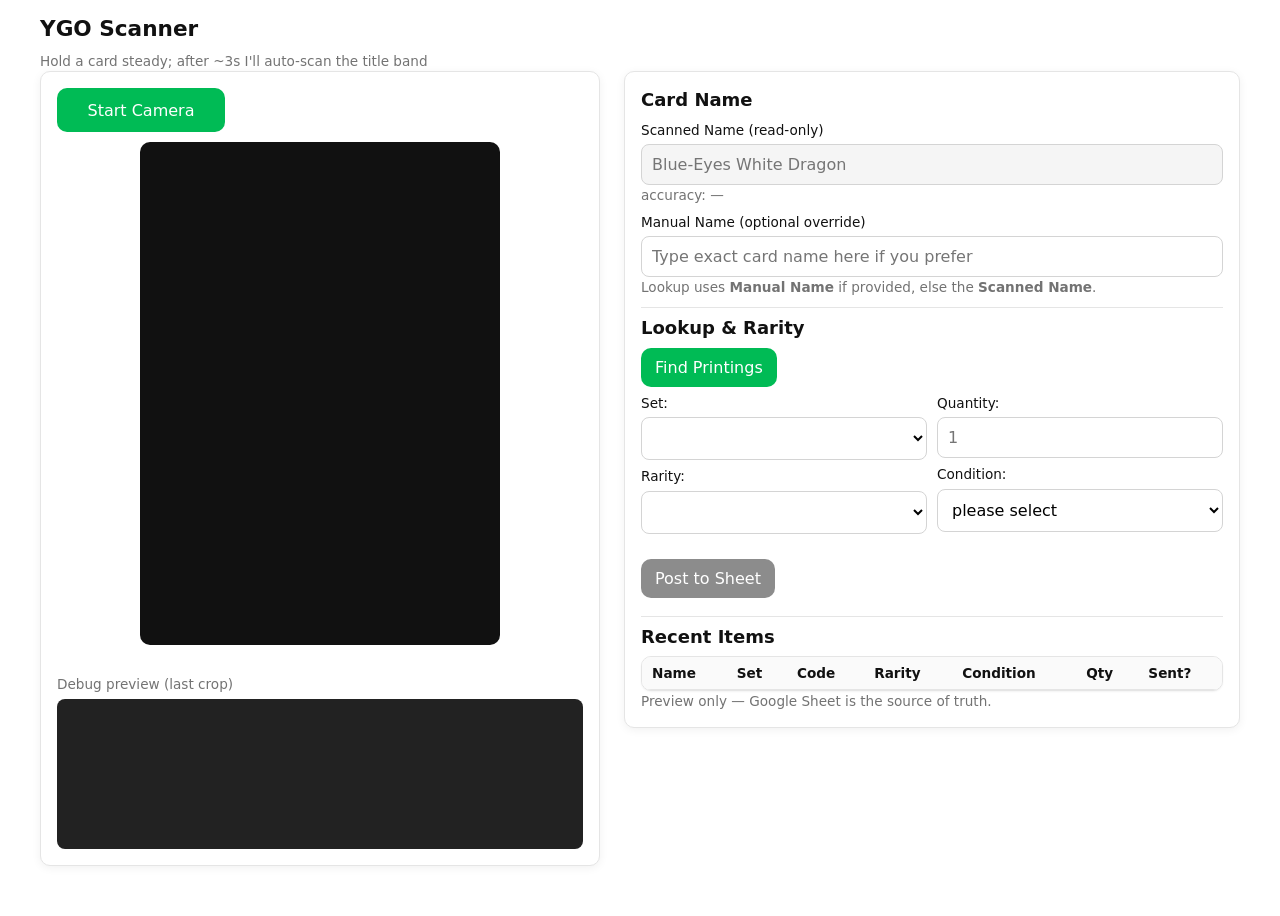
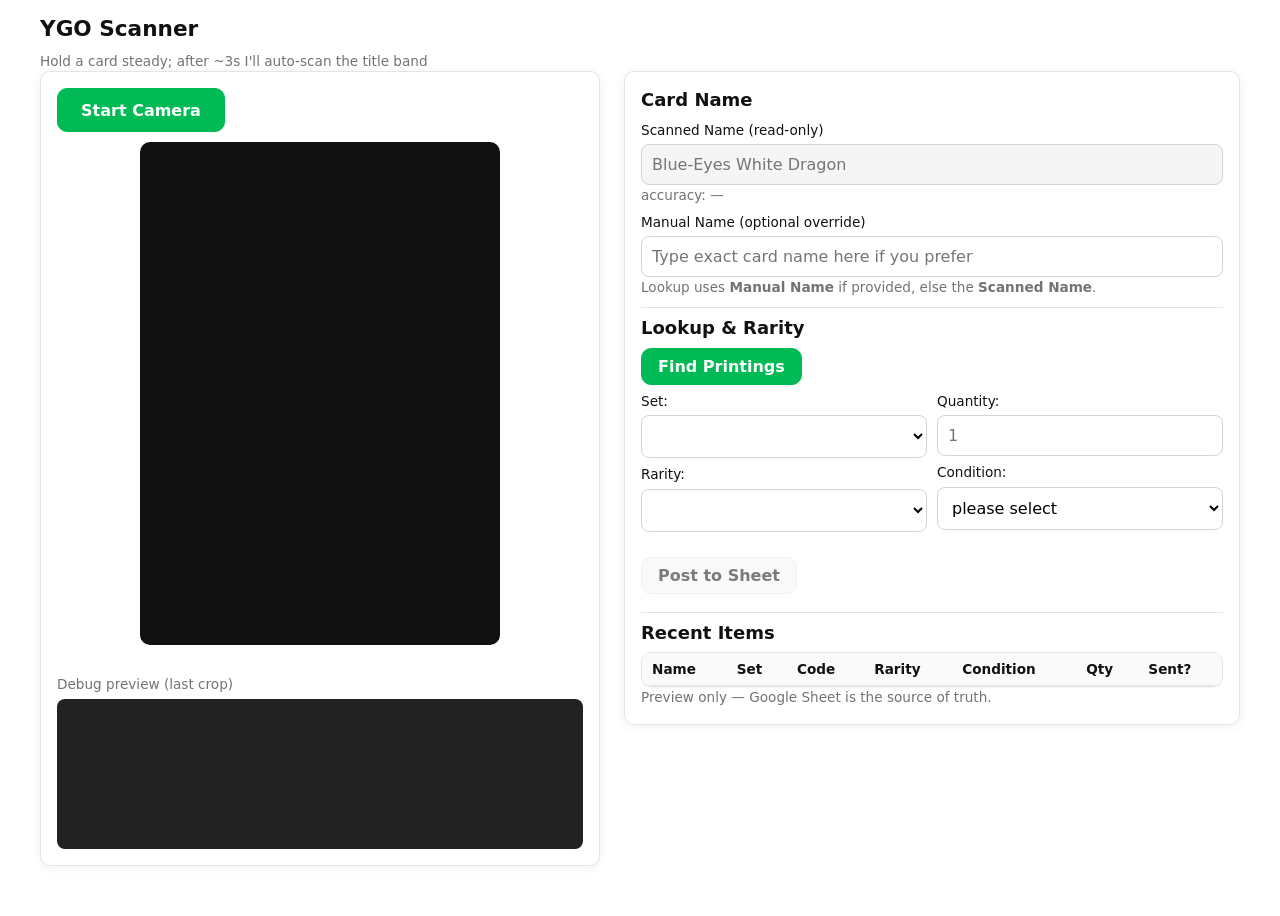

feat(ui): UI-5 button system — single .btn, retire confirm-modal blue

--- a/style.css
+++ b/style.css
@@ -223,9 +223,110 @@ h2 { font-size: var(--text-lg); font-weight: 600; line-height: 1.3; }
 .formcard h2 { font-size:var(--text-lg); margin:0 0 8px; }
 
 .controls { display:flex; align-items:center; gap:10px; margin-bottom:10px; }
-.primary { background:var(--primary); color:#fff; border:0; border-radius:10px; padding:10px 14px; cursor:pointer; }
-.secondary { background:var(--color-neutral-700); color:#fff; border:0; border-radius:10px; padding:10px 14px; cursor:pointer; }
-.primary:disabled, .secondary:disabled { opacity:.6; cursor:not-allowed; }
+
+/* ====================================================================== */
+/* UI-5: Button system                                                     */
+/* Single unified .btn + variants. .primary / .secondary kept as aliases   */
+/* so existing HTML works unchanged. Confirm-modal blue is retired — all  */
+/* primaries now use the brand green token scale.                          */
+/* ====================================================================== */
+.btn,
+.primary,
+.secondary,
+#codeConfirmModal .btn {
+  display: inline-flex;
+  align-items: center;
+  justify-content: center;
+  gap: var(--space-2);
+  padding: var(--space-2) var(--space-4);
+  border-radius: var(--radius-md);
+  border: 1px solid transparent;
+  font: inherit;
+  font-weight: 600;
+  line-height: 1.2;
+  cursor: pointer;
+  transition: background-color .15s, border-color .15s, box-shadow .15s, color .15s;
+  white-space: nowrap;
+  user-select: none;
+}
+.btn:focus-visible,
+.primary:focus-visible,
+.secondary:focus-visible,
+#codeConfirmModal .btn:focus-visible {
+  outline: none;
+  box-shadow: 0 0 0 3px var(--color-primary-50);
+  border-color: var(--color-primary-500);
+}
+.btn:disabled,
+.primary:disabled,
+.secondary:disabled,
+#codeConfirmModal .btn:disabled,
+#codeConfirmModal .btn-primary:disabled {
+  opacity: .55;
+  cursor: not-allowed;
+  box-shadow: none;
+}
+
+/* Primary variant (brand green) */
+.btn--primary,
+.primary,
+#codeConfirmModal .btn-primary {
+  background: var(--color-primary-500);
+  color: #fff;
+  border-color: var(--color-primary-500);
+}
+.btn--primary:hover:not(:disabled),
+.primary:hover:not(:disabled),
+#codeConfirmModal .btn-primary:hover:not(:disabled) {
+  background: var(--color-primary-600);
+  border-color: var(--color-primary-600);
+}
+.btn--primary:active:not(:disabled),
+.primary:active:not(:disabled),
+#codeConfirmModal .btn-primary:active:not(:disabled) {
+  background: var(--color-primary-700);
+  border-color: var(--color-primary-700);
+}
+
+/* Secondary variant (neutral filled) */
+.btn--secondary,
+.secondary,
+#codeConfirmModal .btn-secondary {
+  background: var(--color-neutral-100);
+  color: var(--color-neutral-900);
+  border-color: var(--color-neutral-200);
+}
+.btn--secondary:hover:not(:disabled),
+.secondary:hover:not(:disabled),
+#codeConfirmModal .btn-secondary:hover:not(:disabled) {
+  background: var(--color-neutral-200);
+  border-color: var(--color-neutral-300);
+}
+.btn--secondary:active:not(:disabled),
+.secondary:active:not(:disabled),
+#codeConfirmModal .btn-secondary:active:not(:disabled) {
+  background: var(--color-neutral-300);
+}
+
+/* Ghost variant (text-only with subtle hover) */
+.btn--ghost {
+  background: transparent;
+  color: var(--color-neutral-700);
+  border-color: var(--color-neutral-300);
+}
+.btn--ghost:hover:not(:disabled) {
+  background: var(--color-neutral-100);
+  color: var(--color-neutral-900);
+}
+
+/* Size modifier */
+.btn--sm {
+  padding: var(--space-1) var(--space-3);
+  font-size: var(--text-sm);
+}
+
+/* Width modifier */
+.btn--block { width: 100%; }
 
 /* Lock Start / Pause-Resume button sizes */
 #startBtn,
@@ -444,25 +545,8 @@ th { background:var(--color-neutral-50); position:sticky; top:0; z-index:1; }
   line-height: 1;
 }
 
-#codeConfirmModal .btn {
-  padding: 8px 12px;
-  border-radius: 10px;
-  border: 1px solid #d1d5db;
-  cursor: pointer;
-  font: inherit;
-}
-
-#codeConfirmModal .btn-primary {
-  background: #2563eb;
-  color: #fff;
-  border-color: #2563eb;
-}
-#codeConfirmModal .btn-primary:disabled { opacity:.6; cursor:not-allowed; }
-
-#codeConfirmModal .btn-secondary {
-  background: #e5e7eb;
-  color: #111827;
-}
+/* #codeConfirmModal .btn / .btn-primary / .btn-secondary now alias the
+   unified UI-5 button system above. No mode-specific declarations here. */
 
 /* Small screens */
 @media (max-width: 420px) {
